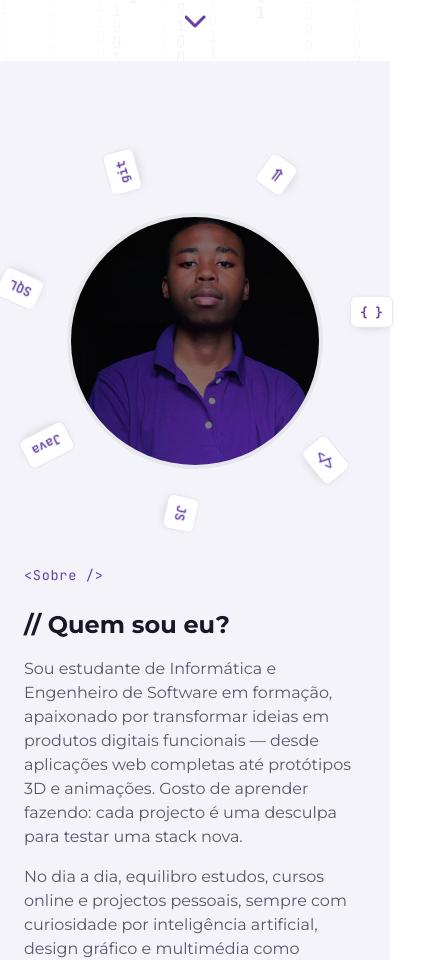
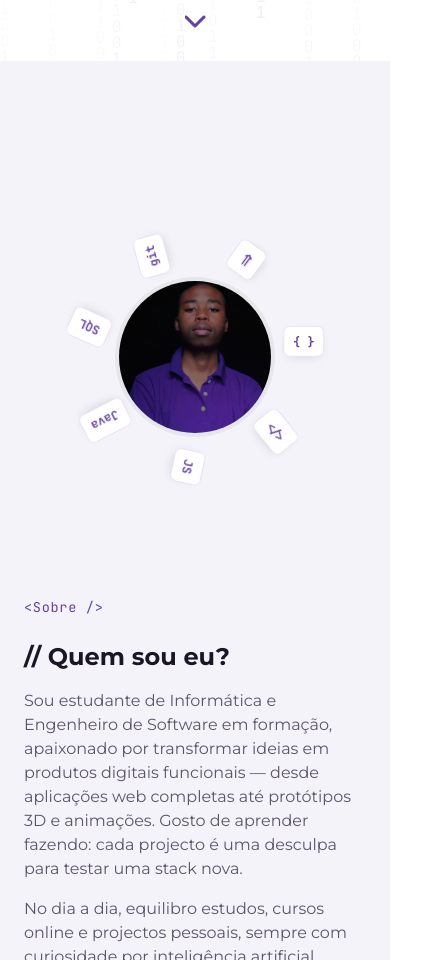
Before and after one commit to leximibellanga/lex, a plain HTML site: page index.html in a window 390 px wide. Shown: the part 783-1743 px from the top of the page, 422 px wide, since content can reach past the window. Drawn offline with nearby package versions, Linux system fonts and the light colour scheme.

Commit message:
responsividade
organizei a responsividade da imagem da pagina about

```diff
--- a/css/style.css
+++ b/css/style.css
@@ -172,25 +172,20 @@ html {
 /* ===== Órbita de ícones (Sobre) ===== */
 .orbit-track {
   animation: orbit-rotate 22s linear infinite;
-    /* border: 2px solid #1b6b3a;
-    overflow: hidden;
-    border-radius: 50%; */
-
 }
 
 .orbit-item {
   position: absolute;
   top: 50%;
   left: 50%;
-    /* Garante que o ponto de rotação seja exatamente o centro do ícone */
-    margin-top: -15px;
-    margin-left: -25px;
+  /* Centraliza o ponto de origem do próprio ícone */
+  transform: translate(-50%, -50%) rotate(var(--i)) translateY(-110px);
 }
 
 .orbit-icon {
   display: inline-block;
   font-family: 'JetBrains Mono', monospace;
-    font-size: .8rem;
+  font-size: .75rem;
   font-weight: 600;
   background: var(--surface);
   border: 1px solid var(--border);
@@ -198,28 +193,37 @@ html {
   padding: .35rem .55rem;
   border-radius: .4rem;
   box-shadow: 0 4px 12px -6px rgba(0, 0, 0, .2);
+  /* Cancela a rotação para manter o texto sempre de pé */
   animation: orbit-counter 22s linear infinite;
 }
 
-@keyframes orbit-rotate {
-    from {
-        transform: rotate(0deg);
+/* Responsividade do raio da órbita */
+@media (min-width: 640px) {
+  .orbit-item {
+    transform: translate(-50%, -50%) rotate(var(--i)) translateY(-140px);
   }
-
-    to {
-        transform: rotate(360deg);
+  .orbit-icon {
+    font-size: .8rem;
   }
 }
 
-@keyframes orbit-counter {
-    from {
-        transform: rotate(0deg);
+@media (min-width: 768px) {
+  .orbit-item {
+    transform: translate(-50%, -50%) rotate(var(--i)) translateY(-170px);
+  }
 }
 
-    to {
-        transform: rotate(-360deg);
+/* Animações */
+@keyframes orbit-rotate {
+  from { transform: rotate(0deg); }
+  to { transform: rotate(360deg); }
 }
+
+@keyframes orbit-counter {
+  from { transform: rotate(0deg); }
+  to { transform: rotate(-360deg); }
 }
+
 
 
 /* ===== Skills ===== */
--- a/index.html
+++ b/index.html
@@ -139,35 +139,28 @@
         <div class="container mx-auto px-6 md:px-12">
             <div class="grid md:grid-cols-2 gap-16 items-center mt-6">
                 <!-- Foto com órbita de ícones -->
-                <div class="reveal flex justify-center">
-                    <div class="relative w-80 h-80 md:w-96 md:h-96 flex items-center justify-center">
-                        <div class="absolute w-64 h-64 md:w-72 md:h-72 rounded-full overflow-hidden border-4 border-primary/30 z-0">
-                            <img src="assets/img/foto.jpg" alt="Foto de LexLanga" class="w-full h-full object-cover " />
-                        </div>
-                        <div class="orbit-track absolute inset-0 z-10 pointer-events-none">
-                            <span class="orbit-item" style="transform: rotate(0deg) translateY(-180px)">
-                                <span class="orbit-icon">{ }</span></span>
-                            <span class="orbit-item" style="transform: rotate(51deg) translateY(-180px)">
-                                <span class="orbit-icon">&lt;/&gt;</span>
-                            </span>
-                            <span class="orbit-item" style="transform: rotate(102deg) translateY(-180px)">
-                                <span class="orbit-icon">JS</span>
-                            </span>
-                            <span class="orbit-item" style="transform: rotate(153deg) translateY(-180px)">
-                                <span class="orbit-icon">Java</span>
-                            </span>
-                            <span class="orbit-item" style="transform: rotate(204deg) translateY(-180px)">
-                                <span class="orbit-icon">SQL</span>
-                            </span>
-                            <span class="orbit-item" style="transform: rotate(255deg) translateY(-180px)">
-                                <span class="orbit-icon">git</span>
-                            </span>
-                            <span class="orbit-item" style="transform: rotate(306deg) translateY(-180px)">
-                                <span class="orbit-icon">=&gt;</span>
-                            </span>
-                        </div>
+                <div class="reveal flex justify-center overflow-hidden w-full py-8">
+                    <div class="relative w-72 h-72 sm:w-80 sm:h-80 md:w-96 md:h-96 flex items-center justify-center">
+
+                    <!-- Imagem Central -->
+                    <div class="absolute w-40 h-40 sm:w-48 sm:h-48 md:w-64 md:h-64 rounded-full overflow-hidden border-4 border-primary/20 z-0">
+                        <img src="assets/img/foto.jpg" alt="Foto de LexLanga" class="w-full h-full object-cover" />
                     </div>
+
+                    <!-- Órbita -->
+                    <div class="orbit-track absolute inset-0 z-10 pointer-events-none">
+                        <span class="orbit-item" style="--i: 0deg;"><span class="orbit-icon">{ }</span></span>
+                        <span class="orbit-item" style="--i: 51deg;"><span class="orbit-icon">&lt;/&gt;</span></span>
+                        <span class="orbit-item" style="--i: 102deg;"><span class="orbit-icon">JS</span></span>
+                        <span class="orbit-item" style="--i: 153deg;"><span class="orbit-icon">Java</span></span>
+                        <span class="orbit-item" style="--i: 204deg;"><span class="orbit-icon">SQL</span></span>
+                        <span class="orbit-item" style="--i: 255deg;"><span class="orbit-icon">git</span></span>
+                        <span class="orbit-item" style="--i: 306deg;"><span class="orbit-icon">=&gt;</span></span>
+                    </div>
+
                 </div>
+                </div>
+
 
                 <!-- Texto -->
                 <div class="reveal">
```
Also changed, not shown: 1 other file. Lines whose indentation alone changed are shown as unchanged.
